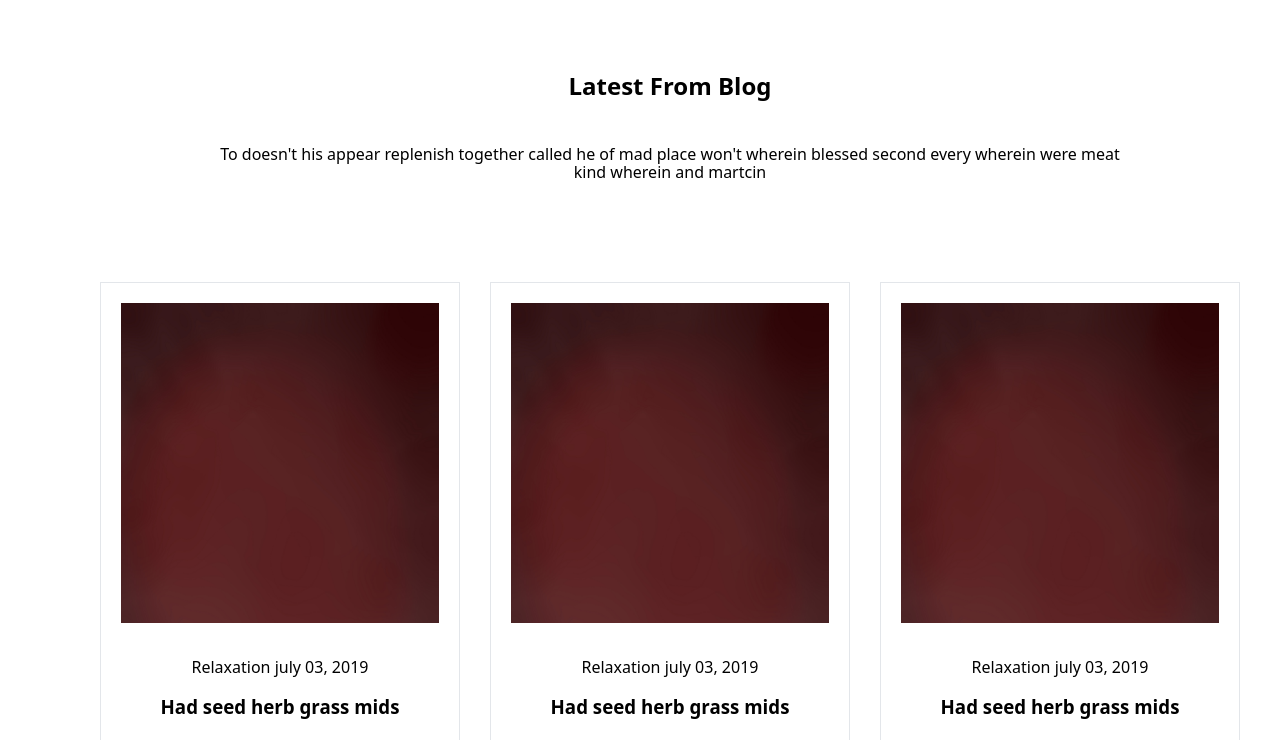
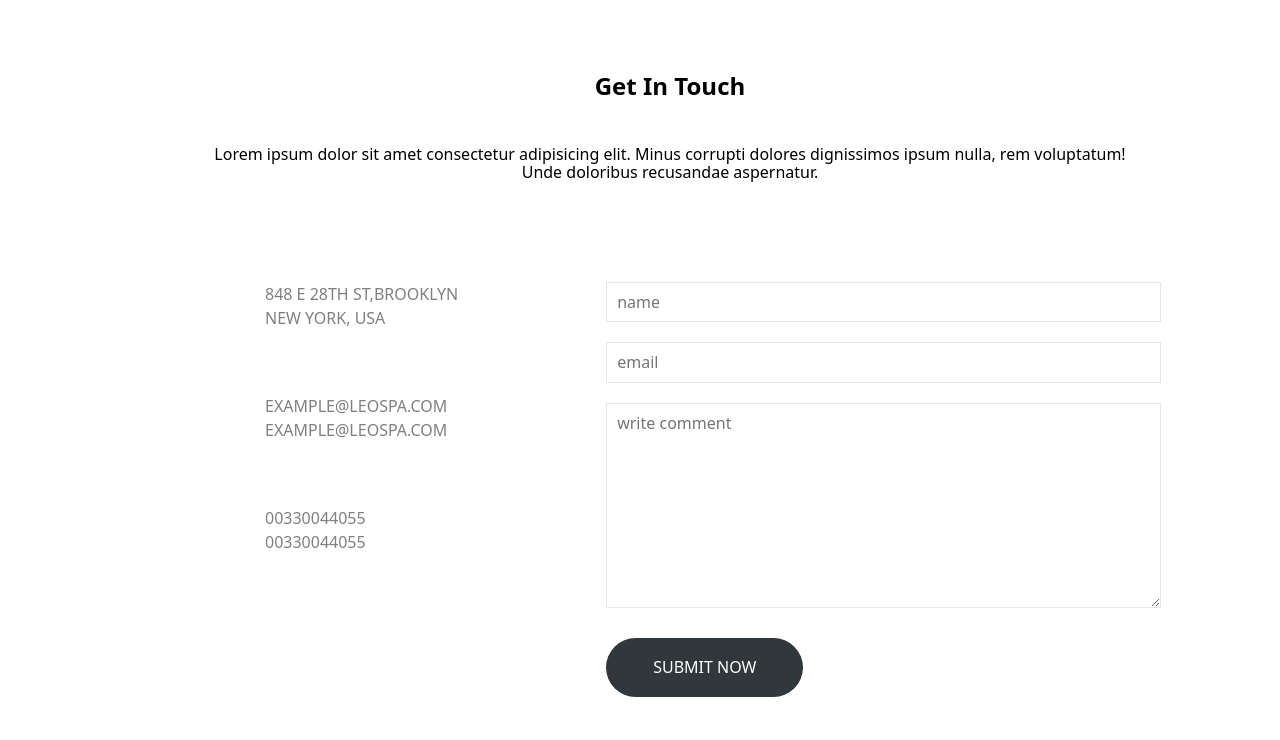
Before and after one commit to Ishidzuka/html-practice-1, a plain HTML site: page index.html in a window 1280 px wide. Shown: the part 97-837 px from the top of the page. Drawn offline with nearby package versions, Linux system fonts and the light colour scheme.

Commit message:
pochti vse

```diff
--- a/index.html
+++ b/index.html
@@ -273,37 +273,35 @@
         </ul>
     </div>
 </section>
-<section>
+<section class="getin">
     <div class="container">
     <h2>Get In Touch</h2>
     <p>Lorem ipsum dolor sit amet consectetur adipisicing elit. Minus corrupti dolores dignissimos ipsum nulla, rem voluptatum! Unde doloribus recusandae aspernatur.</p>
-
+<div class="get-address">
     <address>
-        <ul>
-            <img src="./images/map.png" alt="map">
+        <ul class="contacts-data">
             <li>848 E 28TH ST,BROOKLYN NEW YORK, USA</li>
             <li>
                 <ul>
-                    <img src="/images/email.png" alt="email">
                     <li><a href="mailto:EXAMPLE@LEOSPA.COM">EXAMPLE@LEOSPA.COM</a></li>
                     <li><a href="mailto:EXAMPLE@LEOSPA.COM">EXAMPLE@LEOSPA.COM</a></li>
                 </ul>
             </li>
             <li>
                 <ul>
-                    <img src="./images/tel.png" alt="tel">
                     <li><a href="tel:00330044055">00330044055</a></li>
                     <li><a href="tel:00330044055">00330044055</a></li>
                 </ul>
             </li>
         </ul>
     </address>
-    <form>
+    <form class="get-form">
         <input type="name" name="name" id="name" placeholder="name">
-        <input type="email" name="email" id="email" placeholder="email">
+        <input type="mail" name="email" id="mail" placeholder="email">
         <textarea name="text" id="text" cols="50" rows="10" placeholder="write comment"></textarea>
         <button type="submit">SUBMIT NOW</button>
     </form>
+</div>
 </div>
 </section>
 </main>
--- a/main.css
+++ b/main.css
@@ -26,6 +26,7 @@ ul {
 a {
   text-decoration: none;
   display: block;
+  color: inherit;
 }
 
 h1,
@@ -34,6 +35,10 @@ h3,
 p {
   margin: 0;
   padding: 0;
+}
+
+address {
+  font-style: normal;
 }
 
 .page-nav,
@@ -164,15 +169,6 @@ p {
   margin-top: 40px;
   margin-bottom: 30px;
   padding: 0;
-}
-
-.hero,
-.about,
-.grid,
-.popular,
-.reviews,
-.team .service-form {
-  display: none;
 }
 
 .card-desc {
@@ -450,12 +446,83 @@ textarea {
   background-color: var(--back-color);
 }
 
+.getin {
+  padding-top: 145px;
+  padding: 70px;
+}
+
+.getin h2,
+.getin p {
+  text-align: center;
+}
+
+.getin .container > p {
+  width: 80%;
+  margin: 45px auto 100px;
+}
+
+.get-address {
+  display: flex;
+}
+
+.get-address address {
+  width: 33%;
+  margin-right: 130px;
+}
+
+.get-form {
+  display: flex;
+  flex-flow: column;
+  align-items: flex-start;
+}
+
+.get-form input,
+.get-form textarea {
+  width: 555px;
+  margin-bottom: 20px;
+  border: 1px solid var(--border-color);
+}
+
+.get-form textarea {
+  margin-bottom: 0;
+}
+
+.get-form button {
+  padding: 20px 47px;
+  margin-top: 30px;
+  border-radius: 32px;
+  border: none;
+  background-color: var(--btn-color);
+  color: white;
+}
+
+.get-form button:hover {
+  background-color: var(--back-color);
+}
+
+.contacts-data {
+  display: flex;
+  flex-flow: column;
+  padding-left: 165px;
+}
+
+.contacts-data > li:not(:last-child) {
+  margin-bottom: 64px;
+}
+
+.contacts-data a,
+.contacts-data li {
+  color: gray;
+  line-height: 1.5;
+}
+
 .hero,
 .about,
 .grid,
 .popular,
 .reviews,
 .team,
-.service-form {
+.service-form,
+.blog {
   display: none;
 }
```
